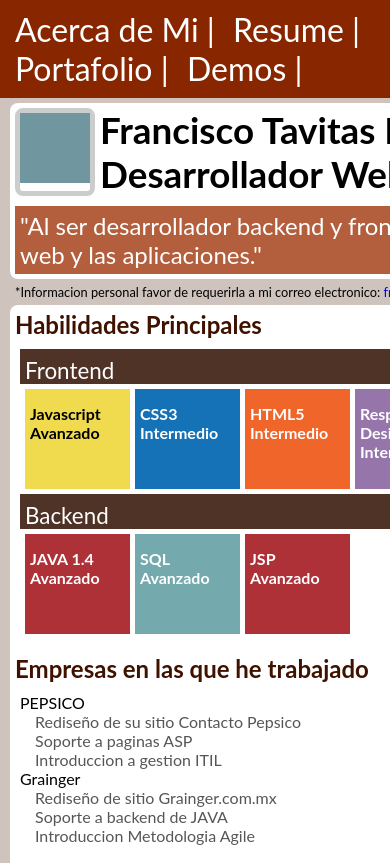
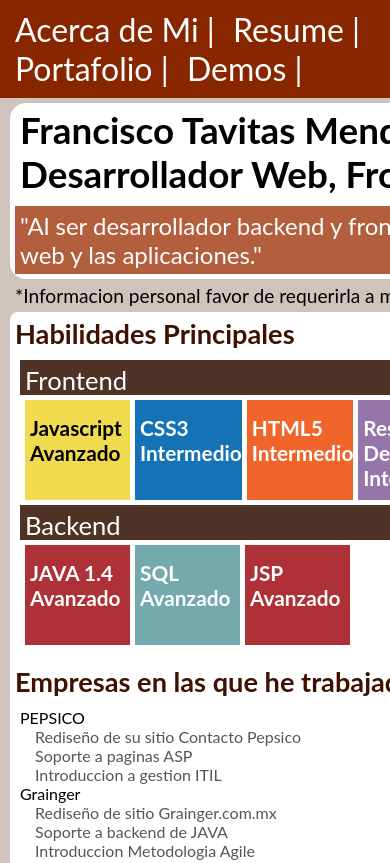
Before and after one commit to PkoGithub/resume, a plain HTML site: page index.html in a window 390 px wide. Shown: the top 863 px of the page. Drawn offline with Linux system fonts and the light colour scheme.

Commit message:
Estandarizando tamanios para mejor visualizacion en moviles

```diff
--- a/css/estilos.css
+++ b/css/estilos.css
@@ -253,17 +253,22 @@ body{
 			font-size:230%;
 		}
 
+		.main-header__picture{
+			visibility:hidden;
+			display:none;
+		}
+
 		.main{
 			width:985px;
 			/*border:black 1px solid;*/
 		}
 
 			.main-header{
-				border-radius: .5em;
+				border-radius: 1em;
 			}
 
 			.main-header-top{
-				border-radius: .5em;
+				border-radius: 1em;
 			}
 
 			.main-header__mensaje{
@@ -287,9 +292,13 @@ body{
 			display:inline;
 		}
 		.main-header__avatar{
-
 			/*margin-right: 10px;*/
 		}
+
+		.main-habilidades li{
+			font-size:130%;
+		}
+
 		.main-header-bottom{
 			visibility:hidden;
 			display:none;
@@ -303,7 +312,7 @@ body{
 		}
 
 		.main-notas{
-			font-size:80%;
+			font-size:120%;
 		}
 
 		.main-habilidades_banner{
@@ -313,18 +322,19 @@ body{
 		}
 			.banner_titulo{
 				color:white;
-				font-size:140%;
+				font-size:160%;
 				height:35px;
 			}
 
 		.main-separador	{
 			color:#3f1200;
-			font-size:150%;
+			font-size:170%;
 		}
 
 		.footer{
 
 		}
+		.
 
 
 	}/*640pixeles*/
```
